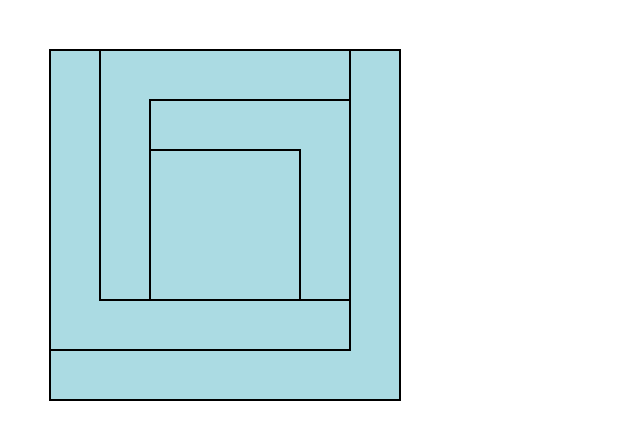
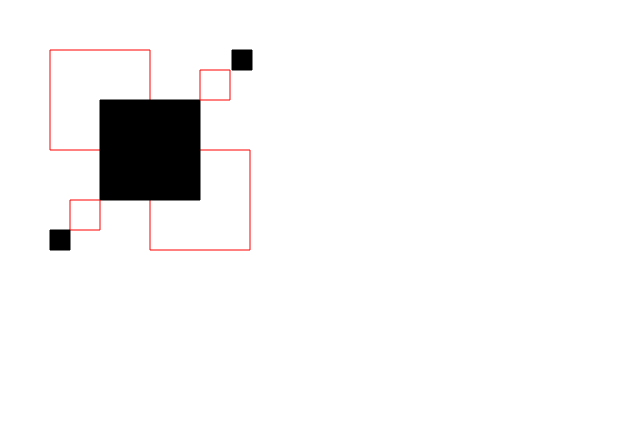
Before and after one commit to EHB-MCT/dev1-exercises-safwane-ahdi, a plain HTML site: page index.html in a window 1280 px wide. Shown: the whole page, without its empty margins (0-640 px from the left). Drawn offline with Linux system fonts and the light colour scheme.

Commit message:
red color to stroke added

```diff
--- a/exercises/1-functions/1-3-rectangles.js
+++ b/exercises/1-functions/1-3-rectangles.js
@@ -10,6 +10,7 @@ drawLine();
 function drawLine() {
 
     context.fillStyle = "white";
+    context.strokeStyle = "red";
     context.lineWidth = 1;
     context.beginPath();
     context.rect(50, 50, 100, 100);
@@ -24,6 +25,7 @@ function drawLine() {
     context.stroke();
 
     context.fillStyle = "black";
+    context.strokeStyle = "black";
     context.lineWidth = 1;
     context.beginPath();
     context.rect(100, 100, 100, 100);
@@ -31,6 +33,7 @@ function drawLine() {
     context.stroke();
 
     context.fillStyle = "white";
+    context.strokeStyle = "red";
     context.lineWidth = 1;
     context.beginPath();
     context.rect(200, 70, 30, 30);
@@ -38,6 +41,7 @@ function drawLine() {
     context.stroke();
 
     context.fillStyle = "black";
+    context.strokeStyle = "black";
     context.lineWidth = 1;
     context.beginPath();
     context.rect(232, 50, 20, 20);
@@ -45,6 +49,7 @@ function drawLine() {
     context.stroke();
 
     context.fillStyle = "white";
+    context.strokeStyle = "red";
     context.lineWidth = 1;
     context.beginPath();
     context.rect(70, 200, 30, 30);
@@ -52,10 +57,13 @@ function drawLine() {
     context.stroke();
 
     context.fillStyle = "black";
+    context.strokeStyle = "black";
     context.lineWidth = 1;
     context.beginPath();
     context.rect(50, 230, 20, 20);
     context.fill();
     context.stroke();
 
+
+
 }
--- a/index.html
+++ b/index.html
@@ -1,7 +1,7 @@
 <html>
 
 <head>
-    <script src="exercises/1-functions/1-4-layers.js" type="module"></script>
+    <script src="exercises/1-functions/1-3-rectangles.js" type="module"></script>
     <link rel="stylesheet" type="text/css" href="styles/index.css" />
 </head>
 
```
